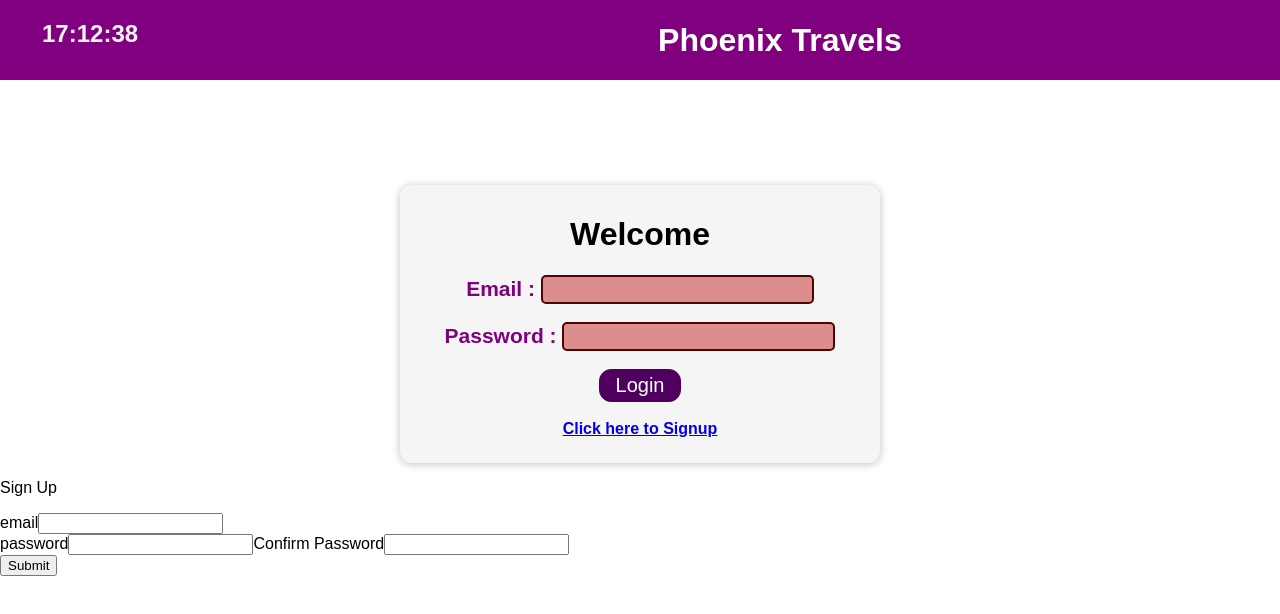
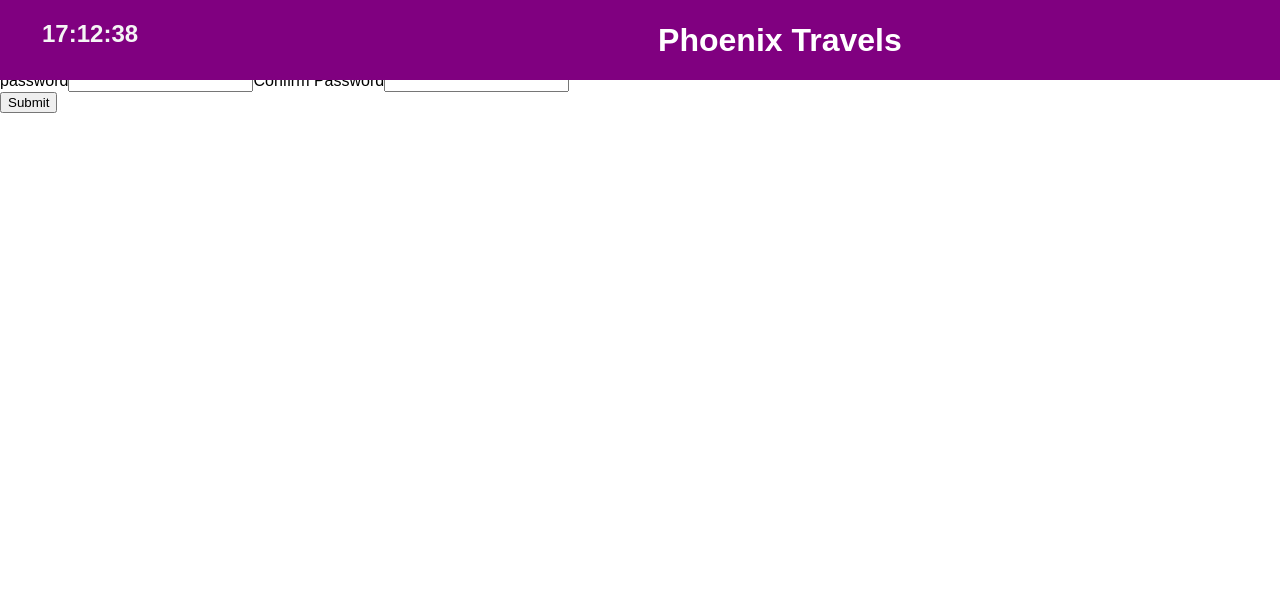
Before and after one commit to anirruth0312/flight_fare, a React (Create React App) app: page /Signup in a window 1280 px wide. Shown: the top 614 px of the page. Built offline with nearby package versions, Linux system fonts and the light colour scheme.

Commit message:
Added signup routing

```diff
--- a/src/App.js
+++ b/src/App.js
@@ -32,8 +32,17 @@
   }
   return (
     <BrowserRouter>
-      <FirstPage isAuthenticated={isLoggedIn} onLogout={logoutHandler} />
-      {!isLoggedIn && <Login onLogin={loginHandler} />}
+      {/* {!isLoggedIn && <Login onLogin={loginHandler} />} */}
+      <Routes>
+        {
+          <Route
+            path="/"
+            element={!isLoggedIn && <Login onLogin={loginHandler} />}
+          ></Route>
+        }
+      </Routes>
+      {<FirstPage isAuthenticated={isLoggedIn} onLogout={logoutHandler} />}
+
       <Routes>{<Route path="/Signup" element={<SignupPage />}></Route>}</Routes>
     </BrowserRouter>
   );
--- a/src/Components/Login/Login.js
+++ b/src/Components/Login/Login.js
@@ -86,11 +86,6 @@
         <Link to="/Signup">
           <b>Click here to Signup</b>
         </Link>
-        {/* <a href="https://www.youtube.com/">
-          <u>
-            <h3>Click here to signup</h3>
-          </u>
-        </a> */}
       </Card>
     </React.Fragment>
   );
--- a/src/Components/Signup/SignupPage.js
+++ b/src/Components/Signup/SignupPage.js
@@ -19,7 +19,7 @@
         />
       </label>
       <br />
-      <label for="password">
+      <label htmlFor="password">
         password
         <input
           value={password}
@@ -27,7 +27,7 @@
           name="password"
           type="password"
         />
-        <label for="Confirmpassword">Confirm Password</label>
+        <label htmlFor="Confirmpassword">Confirm Password</label>
         <input
           value={confirmPassword}
           onChange={(e) => setConfirmPassword(e.target.value)}
```
